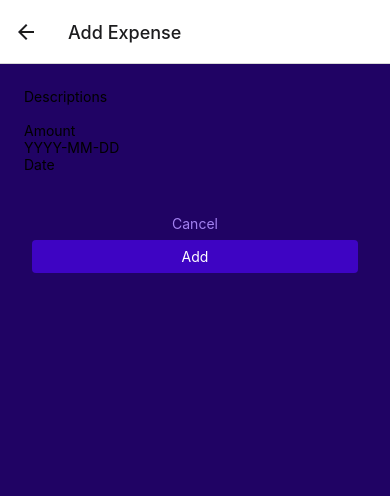
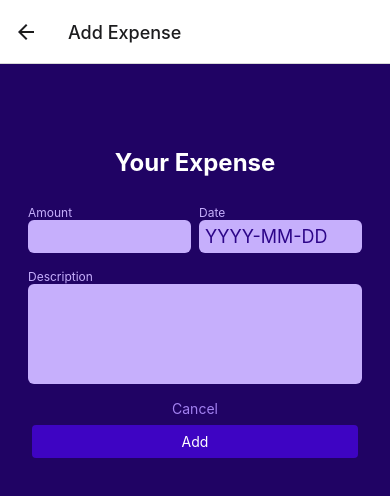
Before and after one commit to ts-andrey/23-react-native-projects, a React Native app in the folder expense-tracker/: screen /ManageExpense in a window 390 px wide. Shown: the top 496 px of the page. Built offline with nearby package versions, Linux system fonts and the light colour scheme.

Commit message:
feat: add a proper form logic

```diff
--- a/expense-tracker/components/ManageExpense/ExpenseForm.js
+++ b/expense-tracker/components/ManageExpense/ExpenseForm.js
@@ -1,35 +1,103 @@
-import { StyleSheet, View } from 'react-native';
+import { StyleSheet, Text, View } from 'react-native';
 
 import Input from './Inpurt';
+import { useState } from 'react';
+import Button from '../UI/Button';
+import { getFormattedDate } from '../../util/date';
 
-export default function ExpenseForm() {
-  function amountChangeHandler() {}
+export default function ExpenseForm({ onCancel, onSubmit, submitButtonLabel, defaultValues }) {
+  const [inputValues, setInputValues] = useState({
+    amount: defaultValues ? defaultValues.amount.toString() : '',
+    date: defaultValues ? getFormattedDate(defaultValues.date) : '',
+    description: defaultValues ? defaultValues.description : '',
+  });
+
+  function inputChangeHandler(inputIdentifier, enteredValue) {
+    setInputValues(curInputValues => {
+      return { ...curInputValues, [inputIdentifier]: enteredValue };
+    });
+  }
+
+  function submitHandler() {
+    const expenseData = {
+      amount: +inputValues.amount,
+      date: new Date(inputValues.date),
+      description: inputValues.description,
+    };
+
+    onSubmit(expenseData);
+  }
 
   return (
-    <View>
+    <View style={styles.form}>
+      <Text style={styles.title}>Your Expense</Text>
+      <View style={styles.inputsRow}>
         <Input
-        label={'Descriptions'}
+          label={'Amount'}
+          style={styles.rowInput}
           textInputConfig={{
             keyboardType: 'decimal-pad',
-          onChangeText: amountChangeHandler,
+            onChangeText: inputChangeHandler.bind(this, 'amount'),
+            value: inputValues.amount,
           }}
         />
         <Input
-        label={'Amount'}
+          label={'Date'}
+          style={styles.rowInput}
           textInputConfig={{
             placeholder: 'YYYY-MM-DD',
             maxLenght: 10,
-          onChangeText: () => {},
+            onChangeText: inputChangeHandler.bind(this, 'date'),
+            value: inputValues.date,
           }}
         />
-      <Input label={'Date'}
+      </View>
+      <Input
+        label={'Description'}
         textInputConfig={{
           multiline: true,
           // autoCorrect: false,
+          onChangeText: inputChangeHandler.bind(this, 'description'),
+          value: inputValues.description,
         }}
       />
+      <View styles={styles.buttons}>
+        <Button mode={'flat'} onPress={onCancel} style={styles.button}>
+          Cancel
+        </Button>
+        <Button onPress={submitHandler} style={styles.button}>
+          {submitButtonLabel}
+        </Button>
+      </View>
     </View>
   );
 }
 
-const styles = StyleSheet.create({});
+const styles = StyleSheet.create({
+  form: {
+    marginTop: 40,
+  },
+  title: {
+    fontSize: 24,
+    fontWeight: 'bold',
+    color: 'white',
+    marginVertical: 20,
+    textAlign: 'center',
+  },
+  inputsRow: {
+    flexDirection: 'row',
+    justifyContent: 'space-between',
+  },
+  rowInput: {
+    flex: 1,
+  },
+  buttons: {
+    flexDirection: 'row',
+    justifyContent: 'center',
+    alignItems: 'center',
+  },
+  button: {
+    minWidth: 120,
+    marginHorizontal: 8,
+  },
+});
--- a/expense-tracker/components/ManageExpense/Inpurt.js
+++ b/expense-tracker/components/ManageExpense/Inpurt.js
@@ -1,14 +1,39 @@
 import { StyleSheet, Text, TextInput, View } from 'react-native';
+import { GlobalStyles } from '../../constants/styles';
 
-export default function Input({ label, textInputConfig }) {
+export default function Input({ label, textInputConfig, style }) {
+  const inputStyles = [styles.input];
+
+  if (textInputConfig && textInputConfig.multiline) {
+    inputStyles.push(styles.inputMultiline);
+  }
+
   return (
-    <View>
-      <Text>{label}</Text>
-      <TextInput {...textInputConfig} />
+    <View style={[styles.inputContainer, style]}>
+      <Text style={styles.label}>{label}</Text>
+      <TextInput style={inputStyles} {...textInputConfig} />
     </View>
   );
 }
 
 const styles = StyleSheet.create({
-
+  inputContainer: {
+    marginHorizontal: 4,
+    marginVertical: 8,
+  },
+  label: {
+    fontSize: 12,
+    color: GlobalStyles.colors.primary100,
+  },
+  input: {
+    backgroundColor: GlobalStyles.colors.primary100,
+    color: GlobalStyles.colors.primary700,
+    padding: 6,
+    borderRadius: 6,
+    fontSize: 18,
+  },
+  inputMultiline: {
+    minHeight: 100,
+    textAlignVertical: 'top',
+  },
 });
--- a/expense-tracker/screens/ManageExpense.js
+++ b/expense-tracker/screens/ManageExpense.js
@@ -1,9 +1,10 @@
 import { useContext, useLayoutEffect } from 'react';
 import { StyleSheet, View } from 'react-native';
+
+import { GlobalStyles } from '../constants/styles';
+
+import { ExpensesContext } from '../store/expense-context';
 import IconButton from '../components/UI/IconButton';
-import { GlobalStyles } from '../constants/styles';
-import Button from '../components/UI/Button';
-import { ExpensesContext } from '../store/expense-context';
 import ExpenseForm from '../components/ManageExpense/ExpenseForm';
 
 export default function ManageExpense({ route, navigation }) {
@@ -11,6 +12,8 @@
 
   const editedExpenseId = route.params?.expenseId;
   const isEditing = !!editedExpenseId;
+
+  const selectedExpense = expensesCtx.expenses.find(expense => expense.id === editedExpenseId);
 
   useLayoutEffect(() => {
     navigation.setOptions({
@@ -27,30 +30,23 @@
     navigation.goBack();
   }
 
-  function confirmHandler() {
+  function confirmHandler(expenseData) {
     if (isEditing) {
-      expensesCtx.updateExpense(editedExpenseId, {
-        description: 'update test',
-        amount: 1.11,
-        date: new Date('2023-05-31'),
-      });
+      expensesCtx.updateExpense(editedExpenseId, expenseData);
     } else {
-      expensesCtx.addExpense({ description: 'add test', amount: 3.33, date: new Date('2023-05-31') });
+      expensesCtx.addExpense(expenseData);
     }
     navigation.goBack();
   }
 
   return (
     <View style={styles.container}>
-      <ExpenseForm />
-      <View styles={styles.buttons}>
-        <Button mode={'flat'} onPress={cancelHandler} style={styles.button}>
-          Cancel
-        </Button>
-        <Button onPress={confirmHandler} style={styles.button}>
-          {isEditing ? 'Update' : 'Add'}
-        </Button>
-      </View>
+      <ExpenseForm
+        submitButtonLabel={isEditing ? 'Update' : 'Add'}
+        onSubmit={confirmHandler}
+        onCancel={cancelHandler}
+        defaultValues={selectedExpense}
+      />
       {isEditing && (
         <View style={styles.deleteContainer}>
           <IconButton icon={'trash'} color={GlobalStyles.colors.error500} size={36} onPress={deleteExpenseHandler} />
@@ -66,15 +62,7 @@
     padding: 24,
     backgroundColor: GlobalStyles.colors.primary800,
   },
-  buttons: {
-    flexDirection: 'row',
-    justifyContent: 'center',
-    alignItems: 'center',
-  },
-  button: {
-    minWidth: 120,
-    marginHorizontal: 8,
-  },
+
   deleteContainer: {
     marginTop: 16,
     paddingTop: 8,
--- a/expense-tracker/util/date.js
+++ b/expense-tracker/util/date.js
@@ -1,5 +1,5 @@
 export function getFormattedDate(date) {
-  return `${date.toISOString().slice(0, 10).replace(/-/g, '.')}`;
+  return `${date.toISOString().slice(0, 10)}`;
 }
 
 export function getDateMinusDays(date, days) {
```
Lines whose indentation alone changed are shown as unchanged.
